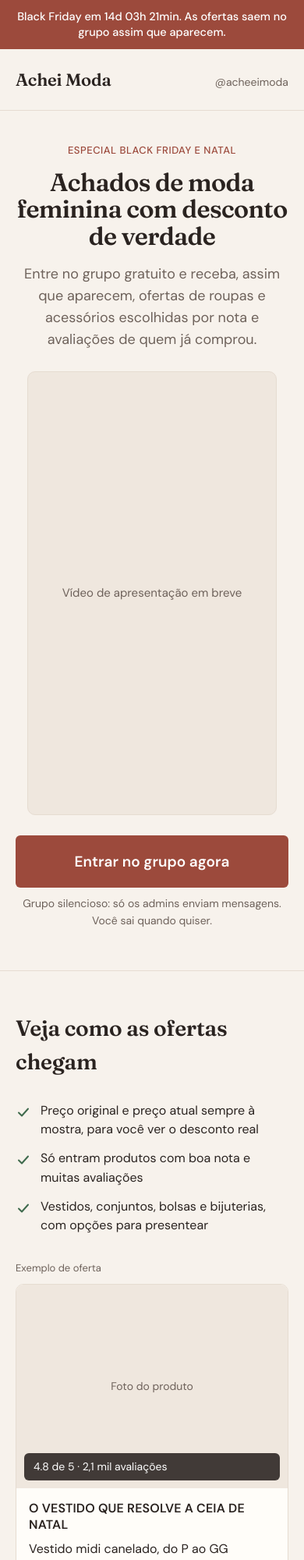
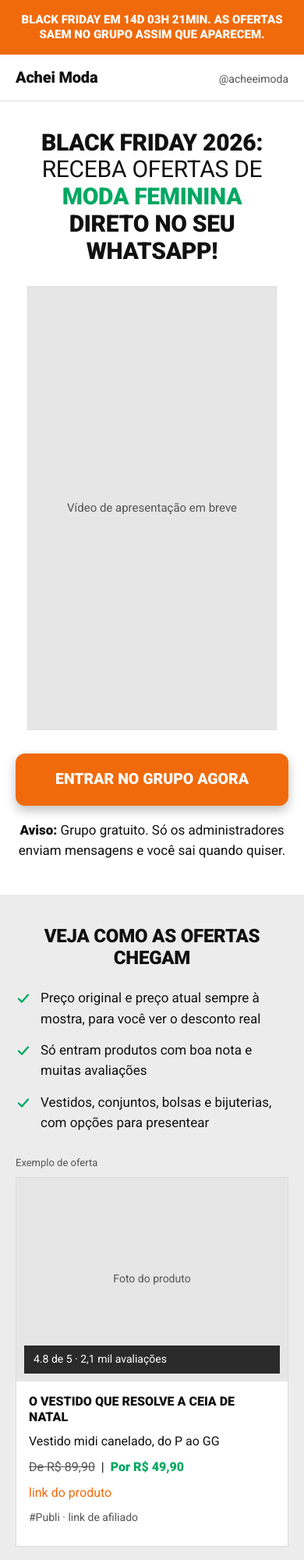
Before and after one commit to victortop7/acheeimoda, a website: page public/index.html in a window 390 px wide. Shown: the top 2000 px of the page at 78% size. Drawn offline with Linux system fonts and the light colour scheme; no server answers.

Commit message:
Visual novo: estilo da referencia (fundo branco, faixa laranja, titulo em caixa alta)
- Fundo branco, faixa laranja com contagem real, titulo com destaque verde
- Botao laranja grande, secao cinza com total real de membros e exemplo de oferta
- Espaco opcional para depoimentos reais (testimonialImages em config.js)
- Rodape em tres colunas com identificacao de pessoa fisica

Co-Authored-By: Claude Sonnet 5.5 <noreply@anthropic.com>

```diff
--- a/public/config.js
+++ b/public/config.js
@@ -3,9 +3,10 @@ window.SITE = {
   brand: 'Achei Moda',         // nome da marca
   instagram: 'acheeimoda',     // sem @. Vazio = não mostra
   metaPixelId: '',             // ID do pixel do Meta. Vazio = não carrega o pixel
-  ownerName: '',               // nome de quem responde pelo grupo (pessoa física), aparece nos Termos e na Privacidade
+  ownerName: '',               // nome de quem responde pelo grupo (pessoa física), aparece nos Termos, na Privacidade e no rodapé
   contactEmail: '',            // e-mail público de contato (LGPD e dúvidas)
   videoUrl: '',                // vídeo de apresentação (vertical). Aceita link do YouTube (watch, shorts, youtu.be) ou arquivo .mp4. Vazio = mostra o espaço reservado
+  testimonialImages: [],       // prints de depoimentos REAIS de participantes, com permissão. Ex.: ['/depoimentos/1.png', '/depoimentos/2.png']. Vazio = não mostra a seção
   showCounterFrom: 500,        // só mostra "mais de X pessoas" quando o total real passar disso
   showSlotsBelow: 150,         // só mostra "restam X vagas" quando o grupo atual tiver essa quantidade ou menos
   lastUpdate: '12/11/2026'     // data exibida nas páginas legais
--- a/public/index.html
+++ b/public/index.html
@@ -10,7 +10,7 @@
   <meta property="og:type" content="website">
   <link rel="preconnect" href="https://fonts.googleapis.com">
   <link rel="preconnect" href="https://fonts.gstatic.com" crossorigin>
-  <link href="https://fonts.googleapis.com/css2?family=DM+Sans:opsz,wght@9..40,400;9..40,500;9..40,600&family=Fraunces:opsz,wght@9..144,500;9..144,600&display=swap" rel="stylesheet">
+  <link href="https://fonts.googleapis.com/css2?family=Roboto:wght@400;500;700;900&display=swap" rel="stylesheet">
   <link rel="stylesheet" href="/style.css">
   <script src="/config.js"></script>
   <script>
@@ -41,35 +41,46 @@
   <main>
     <section class="hero-centro">
       <div class="wrap-estreito">
-        <span class="selo">Especial Black Friday e Natal</span>
-        <h1>Achados de moda feminina com desconto de verdade</h1>
-        <p class="sub">Entre no grupo gratuito e receba, assim que aparecem, ofertas de roupas e acessórios escolhidas por nota e avaliações de quem já comprou.</p>
+        <h1>
+          <span>Black Friday 2026:</span>
+          <span class="h1-b">receba ofertas de</span>
+          <span class="h1-verde">moda feminina</span>
+          <span>direto no seu WhatsApp!</span>
+        </h1>
 
         <!-- Espaço do vídeo (vertical). Defina videoUrl em config.js -->
         <div class="video-slot" id="video-slot" aria-label="Vídeo de apresentação"></div>
 
         <a class="btn btn-grande" id="entrar" href="/obrigado">Entrar no grupo agora</a>
-        <p class="vagas" id="vagas" hidden></p>
-        <p class="nota-btn">Grupo silencioso: só os admins enviam mensagens. Você sai quando quiser.</p>
-        <p class="contador" id="contador" hidden></p>
+        <p class="aviso"><strong>Aviso:</strong> <span id="aviso-texto">Grupo gratuito. Só os administradores enviam mensagens e você sai quando quiser.</span></p>
       </div>
     </section>
 
-    <section class="exemplo">
+    <section class="prova">
       <div class="wrap">
+        <div class="prova-bloco" id="contador-bloco" hidden>
+          <p class="contador-grande" id="contador-texto"></p>
+        </div>
+
+        <div class="prova-bloco" id="depoimentos-bloco" hidden>
+          <h2>O que dizem quem já entrou</h2>
+          <div class="depoimentos" id="depoimentos"></div>
+        </div>
+
+        <div class="prova-bloco">
           <h2>Veja como as ofertas chegam</h2>
           <div class="exemplo-grid">
             <ul class="lista">
               <li>
-              <svg width="20" height="20" viewBox="0 0 20 20" fill="none" aria-hidden="true"><path d="M4 10.5l4 4 8-9" stroke="currentColor" stroke-width="2" stroke-linecap="round" stroke-linejoin="round"/></svg>
+                <svg width="20" height="20" viewBox="0 0 20 20" fill="none" aria-hidden="true"><path d="M4 10.5l4 4 8-9" stroke="currentColor" stroke-width="2.4" stroke-linecap="round" stroke-linejoin="round"/></svg>
                 <span>Preço original e preço atual sempre à mostra, para você ver o desconto real</span>
               </li>
               <li>
-              <svg width="20" height="20" viewBox="0 0 20 20" fill="none" aria-hidden="true"><path d="M4 10.5l4 4 8-9" stroke="currentColor" stroke-width="2" stroke-linecap="round" stroke-linejoin="round"/></svg>
+                <svg width="20" height="20" viewBox="0 0 20 20" fill="none" aria-hidden="true"><path d="M4 10.5l4 4 8-9" stroke="currentColor" stroke-width="2.4" stroke-linecap="round" stroke-linejoin="round"/></svg>
                 <span>Só entram produtos com boa nota e muitas avaliações</span>
               </li>
               <li>
-              <svg width="20" height="20" viewBox="0 0 20 20" fill="none" aria-hidden="true"><path d="M4 10.5l4 4 8-9" stroke="currentColor" stroke-width="2" stroke-linecap="round" stroke-linejoin="round"/></svg>
+                <svg width="20" height="20" viewBox="0 0 20 20" fill="none" aria-hidden="true"><path d="M4 10.5l4 4 8-9" stroke="currentColor" stroke-width="2.4" stroke-linecap="round" stroke-linejoin="round"/></svg>
                 <span>Vestidos, conjuntos, bolsas e bijuterias, com opções para presentear</span>
               </li>
             </ul>
@@ -87,6 +98,7 @@
                   <p><span class="de">De R$ 89,90</span> &nbsp;|&nbsp; <span class="por">Por R$ 49,90</span></p>
                   <p class="link-falso">link do produto</p>
                   <p class="tag">#Publi &middot; link de afiliado</p>
+                </div>
               </div>
             </div>
           </div>
@@ -155,13 +167,17 @@
     </section>
   </main>
 
+  <div class="aviso-legal">
+    <p>AVISO LEGAL: Alguns links divulgados são de afiliado e podemos receber uma comissão por compras feitas por eles, sem custo extra para você. Preços, estoque e descontos podem mudar a qualquer momento na loja, então confira sempre o valor final antes de comprar. Não garantimos economia em cada compra. Somos um grupo independente e não temos vínculo com as lojas divulgadas.</p>
+  </div>
+
   <footer class="rodape">
     <div class="wrap">
-      <p>Alguns links são de afiliado: podemos receber uma comissão por compras feitas por eles, sem custo extra para você.</p>
-      <p>Preços, estoque e descontos podem mudar a qualquer momento na loja. Confira sempre o valor final antes de comprar.</p>
-      <p>Somos um grupo independente e não temos vínculo com as lojas divulgadas.</p>
-      <p class="links-legais"><a href="/termos">Termos de Uso</a> &middot; <a href="/privacidade">Política de Privacidade</a></p>
-      <p id="contato" hidden></p>
+      <div class="rodape-3">
+        <a href="/termos">Termos de Uso</a>
+        <div class="ident" id="ident"></div>
+        <a href="/privacidade">Política de Privacidade</a>
+      </div>
     </div>
   </footer>
 
@@ -178,11 +194,22 @@
         a.textContent = '@' + site.instagram;
         a.hidden = false;
       }
+
+      // Identificação no rodapé (pessoa física, sem CNPJ): marca, responsável e contato, só o que estiver preenchido
+      (function ident() {
+        var box = document.getElementById('ident');
+        var nome = document.createElement('strong');
+        nome.textContent = site.brand || 'Achei Moda';
+        box.appendChild(nome);
+        if (site.ownerName) {
+          box.appendChild(document.createElement('br'));
+          box.appendChild(document.createTextNode('Responsável: ' + site.ownerName));
+        }
         if (site.contactEmail) {
-        var c = document.getElementById('contato');
-        c.textContent = 'Contato: ' + site.contactEmail;
-        c.hidden = false;
+          box.appendChild(document.createElement('br'));
+          box.appendChild(document.createTextNode(site.contactEmail));
         }
+      })();
 
       // Repassa utm_* e fbclid para as próximas páginas
       var qs = window.location.search;
@@ -225,6 +252,21 @@
         slot.hidden = true;
       })();
 
+      // Depoimentos reais (só aparecem se houver imagens em config.js)
+      (function depoimentos() {
+        var lista = site.testimonialImages || [];
+        if (!lista.length) return;
+        var box = document.getElementById('depoimentos');
+        lista.forEach(function (src) {
+          var img = document.createElement('img');
+          img.src = src;
+          img.alt = 'Depoimento de participante do grupo';
+          img.loading = 'lazy';
+          box.appendChild(img);
+        });
+        document.getElementById('depoimentos-bloco').hidden = false;
+      })();
+
       // Faixa de urgência com prazo REAL (horário de Brasília, UTC-3)
       (function faixa() {
         var prazos = [
@@ -254,16 +296,15 @@
         if (!d) return;
         var limiteVagas = site.showSlotsBelow || 150;
         if (typeof d.vagas === 'number' && d.vagas > 0 && d.vagas <= limiteVagas) {
-          var v = document.getElementById('vagas');
-          v.textContent = 'Restam ' + d.vagas + (d.vagas === 1 ? ' vaga' : ' vagas') + ' neste grupo. Quando ele lotar, abrimos outro.';
-          v.hidden = false;
+          document.getElementById('aviso-texto').textContent =
+            'Restam ' + d.vagas + (d.vagas === 1 ? ' vaga' : ' vagas') + ' neste grupo. Quando ele lotar, abrimos outro.';
         }
         var min = site.showCounterFrom || 500;
         if (typeof d.membros === 'number' && d.membros >= min) {
           var arred = Math.floor(d.membros / 100) * 100;
-          var el = document.getElementById('contador');
-          el.textContent = 'Mais de ' + arred.toLocaleString('pt-BR') + ' pessoas já participam dos nossos grupos.';
-          el.hidden = false;
+          document.getElementById('contador-texto').textContent =
+            'Já são mais de ' + arred.toLocaleString('pt-BR') + ' pessoas nos nossos grupos';
+          document.getElementById('contador-bloco').hidden = false;
         }
       }).catch(function () {});
     })();
--- a/public/style.css
+++ b/public/style.css
@@ -1,344 +1,195 @@
 :root {
-  --bg: #f7f2ec;
-  --surface: #fffdf9;
-  --ink: #2a2320;
-  --muted: #6e625b;
-  --line: #e6dcd1;
-  --accent: #9c4a3c;
-  --accent-hover: #843b2f;
-  --accent-soft: #f1e1dc;
-  --ok: #3f6a4d;
-  --serif: 'Fraunces', Georgia, serif;
-  --sans: 'DM Sans', system-ui, -apple-system, 'Segoe UI', sans-serif;
+  --bg: #ffffff;
+  --alt: #ececec;
+  --ink: #111111;
+  --muted: #555555;
+  --line: #dcdcdc;
+  --orange: #f06a0b;
+  --orange-dark: #d65a00;
+  --green: #00a862;
+  --font: 'Roboto', Arial, Helvetica, sans-serif;
 }
 
 * { box-sizing: border-box; }
-
 html { -webkit-text-size-adjust: 100%; }
 
 body {
   margin: 0;
-  font-family: var(--sans);
+  font-family: var(--font);
   font-size: 17px;
   line-height: 1.55;
   color: var(--ink);
   background: var(--bg);
 }
 
-.wrap {
-  width: 100%;
-  max-width: 1040px;
-  margin: 0 auto;
-  padding: 0 20px;
+.wrap { width: 100%; max-width: 1040px; margin: 0 auto; padding: 0 20px; }
+.wrap-estreito { width: 100%; max-width: 680px; margin: 0 auto; padding: 0 20px; }
+
+/* Faixa de urgência (prazo real) */
+.faixa {
+  background: var(--orange);
+  color: #fff;
+  text-align: center;
+  padding: 16px 16px;
+  font-size: clamp(15px, 3.8vw, 24px);
+  font-weight: 900;
+  text-transform: uppercase;
+  line-height: 1.25;
+  font-variant-numeric: tabular-nums;
 }
 
 /* Topo */
-.topo {
-  padding: 22px 0;
-  border-bottom: 1px solid var(--line);
-}
-.topo .wrap {
-  display: flex;
-  align-items: baseline;
-  justify-content: space-between;
-  gap: 16px;
-}
-.marca {
-  font-family: var(--serif);
-  font-size: 22px;
-  font-weight: 600;
-  letter-spacing: -0.01em;
-  color: var(--ink);
-  text-decoration: none;
-}
-.insta {
-  font-size: 14px;
-  color: var(--muted);
-  text-decoration: none;
-}
-.insta:hover { color: var(--accent); }
+.topo { padding: 14px 0; border-bottom: 1px solid var(--line); background: var(--bg); }
+.topo .wrap { display: flex; align-items: baseline; justify-content: space-between; gap: 16px; }
+.marca { font-size: 20px; font-weight: 900; letter-spacing: -0.01em; color: var(--ink); text-decoration: none; }
+.insta { font-size: 14px; color: var(--muted); text-decoration: none; }
+.insta:hover { color: var(--orange); }
 
 /* Hero */
-.hero {
-  padding: 44px 0 56px;
+.hero-centro { padding: 36px 0 44px; text-align: center; }
+
+h1 {
+  margin: 0 0 28px;
+  font-weight: 900;
+  font-size: clamp(30px, 7.4vw, 56px);
+  line-height: 1.16;
+  text-transform: uppercase;
+  letter-spacing: -0.01em;
 }
-.hero .wrap {
-  display: grid;
-  gap: 40px;
-}
-.selo {
-  display: inline-block;
-  font-size: 13px;
-  font-weight: 500;
-  letter-spacing: 0.04em;
-  text-transform: uppercase;
-  color: var(--accent);
-  margin-bottom: 14px;
-}
-h1 {
-  font-family: var(--serif);
-  font-weight: 600;
-  font-size: clamp(32px, 7vw, 52px);
-  line-height: 1.08;
-  letter-spacing: -0.02em;
-  margin: 0 0 18px;
-}
-.sub {
-  font-size: 18px;
-  color: var(--muted);
-  margin: 0 0 26px;
-  max-width: 34em;
-}
-
-.btn {
-  display: inline-block;
-  width: 100%;
-  text-align: center;
-  font-family: var(--sans);
-  font-size: 17px;
-  font-weight: 600;
-  color: #fff;
-  background: var(--accent);
-  border: 0;
-  border-radius: 6px;
-  padding: 16px 28px;
-  text-decoration: none;
-  cursor: pointer;
-  transition: background-color 0.15s ease;
-}
-.btn:hover { background: var(--accent-hover); }
-.btn:focus-visible { outline: 3px solid var(--ink); outline-offset: 3px; }
-
-.nota-btn {
-  margin: 12px 0 0;
-  font-size: 14px;
-  color: var(--muted);
-}
-
-.lista {
-  list-style: none;
-  padding: 0;
-  margin: 30px 0 0;
-  display: grid;
-  gap: 12px;
-}
-.lista li {
-  display: grid;
-  grid-template-columns: 22px 1fr;
-  gap: 10px;
-  align-items: start;
-  font-size: 16px;
-}
-.lista svg { margin-top: 4px; color: var(--ok); }
-
-/* Exemplo de oferta */
-.exemplo-rotulo {
-  font-size: 13px;
-  color: var(--muted);
-  margin: 0 0 10px;
-}
-.oferta {
-  background: var(--surface);
-  border: 1px solid var(--line);
-  border-radius: 10px;
-  overflow: hidden;
-  max-width: 380px;
-}
-.oferta-img {
-  aspect-ratio: 4 / 3;
-  background: #efe7de;
-  display: grid;
-  place-items: center;
-  color: var(--muted);
-  font-size: 14px;
-  position: relative;
-}
-.oferta-nota {
-  position: absolute;
-  left: 10px;
-  right: 10px;
-  bottom: 10px;
-  background: rgba(42, 35, 32, 0.88);
-  color: #fff;
-  border-radius: 6px;
-  padding: 7px 12px;
-  font-size: 14px;
-}
-.oferta-corpo { padding: 16px 16px 18px; font-size: 16px; }
-.oferta-gancho {
-  font-weight: 700;
-  text-transform: uppercase;
-  letter-spacing: 0.01em;
-  margin: 0 0 10px;
-  line-height: 1.3;
-}
-.oferta-corpo p { margin: 0 0 8px; }
-.de { color: var(--muted); text-decoration: line-through; }
-.por { font-weight: 700; color: var(--ok); }
-.link-falso { color: var(--accent); word-break: break-all; }
-.tag { color: var(--muted); font-size: 14px; }
-
-/* Como funciona */
-.passos {
-  border-top: 1px solid var(--line);
-  padding: 48px 0;
-  background: var(--surface);
-}
-h2 {
-  font-family: var(--serif);
-  font-weight: 600;
-  font-size: 28px;
-  letter-spacing: -0.01em;
-  margin: 0 0 28px;
-}
-.grid3 { display: grid; gap: 28px; }
-.passo-n {
-  font-family: var(--serif);
-  font-size: 34px;
-  color: var(--accent);
-  line-height: 1;
-  margin-bottom: 8px;
-}
-.passo h3 { font-size: 18px; margin: 0 0 6px; }
-.passo p { margin: 0; color: var(--muted); font-size: 16px; }
-
-/* Faixa de urgência */
-.faixa {
-  background: var(--accent);
-  color: #fff;
-  text-align: center;
-  padding: 11px 16px;
-  font-size: 14.5px;
-  font-weight: 500;
-  line-height: 1.4;
-  font-variant-numeric: tabular-nums;
-}
-
-/* Hero centralizado (formato: título, vídeo, botão) */
-.hero-centro { padding: 36px 0 52px; text-align: center; }
-.wrap-estreito { width: 100%; max-width: 640px; margin: 0 auto; padding: 0 20px; }
-.hero-centro .sub { margin-left: auto; margin-right: auto; }
+h1 span { display: block; }
+.h1-b { font-weight: 400; }
+.h1-verde { color: var(--green); }
 
 .video-slot {
   width: min(320px, 100%);
   aspect-ratio: 9 / 16;
-  margin: 0 auto 26px;
-  border-radius: 10px;
+  margin: 0 auto 30px;
   overflow: hidden;
-  background: #efe7de;
+  background: #e6e6e6;
   border: 1px solid var(--line);
 }
 .video-slot iframe,
 .video-slot video { width: 100%; height: 100%; border: 0; display: block; background: #000; }
-.video-vazio {
-  width: 100%;
-  height: 100%;
-  display: grid;
-  place-items: center;
-  padding: 20px;
-  color: var(--muted);
-  font-size: 15px;
+.video-vazio { width: 100%; height: 100%; display: grid; place-items: center; padding: 20px; color: var(--muted); font-size: 15px; }
+
+/* Botão */
+.btn {
+  display: inline-block;
+  font-family: var(--font);
+  font-weight: 900;
+  color: #fff;
+  background: var(--orange);
+  border: 0;
+  border-radius: 12px;
+  text-decoration: none;
+  text-align: center;
+  text-transform: uppercase;
+  cursor: pointer;
+  box-shadow: 0 6px 14px rgba(0, 0, 0, 0.25);
+  transition: background-color 0.15s ease, transform 0.15s ease;
 }
-
+.btn:hover { background: var(--orange-dark); }
+.btn:active { transform: translateY(1px); }
+.btn:focus-visible { outline: 3px solid var(--ink); outline-offset: 3px; }
 .btn-grande {
   display: block;
   width: 100%;
-  max-width: 420px;
+  max-width: 520px;
   margin: 0 auto;
-  padding: 19px 28px;
-  font-size: 19px;
+  padding: 18px 24px;
+  font-size: clamp(19px, 5vw, 26px);
 }
-.vagas {
-  margin: 14px 0 0;
-  font-size: 15px;
-  font-weight: 600;
-  color: var(--accent);
+
+.aviso { margin: 18px 0 0; font-size: 17px; }
+.aviso strong { font-weight: 900; }
+
+/* Seções */
+.prova { background: var(--alt); padding: 40px 0 48px; text-align: center; }
+.prova h2, .passos h2, .faq h2, .fecho h2 {
+  margin: 0 0 24px;
+  font-weight: 900;
+  font-size: clamp(24px, 5.6vw, 38px);
+  line-height: 1.15;
+  text-transform: uppercase;
+  letter-spacing: -0.01em;
 }
-.hero-centro .nota-btn { margin-top: 10px; }
+.depoimentos { display: grid; gap: 14px; justify-items: center; margin: 0 auto 36px; max-width: 640px; }
+.depoimentos img { width: 100%; height: auto; display: block; background: #fff; }
+.prova-bloco { margin-bottom: 36px; }
+.prova-bloco:last-child { margin-bottom: 0; }
 
-/* Exemplo de oferta */
-.exemplo { padding: 8px 0 52px; border-top: 1px solid var(--line); background: var(--bg); }
-.exemplo h2 { padding-top: 44px; }
-.exemplo-grid { display: grid; gap: 32px; }
-.exemplo .lista { margin-top: 0; }
+.exemplo-grid { display: grid; gap: 28px; max-width: 880px; margin: 0 auto; text-align: left; align-items: center; }
+.lista { list-style: none; padding: 0; margin: 0; display: grid; gap: 14px; }
+.lista li { display: grid; grid-template-columns: 22px 1fr; gap: 10px; align-items: start; font-size: 17px; }
+.lista svg { margin-top: 4px; color: var(--green); }
 
-/* Contador e FAQ */
-.contador {
-  margin: 10px 0 0;
-  font-size: 14px;
-  font-weight: 500;
-  color: var(--ok);
-}
-.faq { padding: 48px 0 8px; }
-.faq details {
-  border-top: 1px solid var(--line);
-  padding: 16px 0;
-}
-.faq details:last-of-type { border-bottom: 1px solid var(--line); }
-.faq summary {
-  cursor: pointer;
-  font-weight: 600;
-  font-size: 17px;
-  list-style: none;
-  display: flex;
-  justify-content: space-between;
-  gap: 16px;
-}
+.exemplo-rotulo { font-size: 13px; color: var(--muted); margin: 0 0 8px; }
+.oferta { background: #fff; border: 1px solid var(--line); overflow: hidden; max-width: 380px; margin: 0 auto; }
+.oferta-img { aspect-ratio: 4 / 3; background: #e6e6e6; display: grid; place-items: center; color: var(--muted); font-size: 14px; position: relative; }
+.oferta-nota { position: absolute; left: 10px; right: 10px; bottom: 10px; background: rgba(17, 17, 17, 0.88); color: #fff; padding: 7px 12px; font-size: 14px; }
+.oferta-corpo { padding: 16px 16px 18px; font-size: 16px; }
+.oferta-gancho { font-weight: 900; text-transform: uppercase; margin: 0 0 10px; line-height: 1.3; }
+.oferta-corpo p { margin: 0 0 8px; }
+.de { color: var(--muted); text-decoration: line-through; }
+.por { font-weight: 900; color: var(--green); }
+.link-falso { color: var(--orange); word-break: break-all; }
+.tag { color: var(--muted); font-size: 14px; }
+
+.contador-grande { font-size: clamp(22px, 5vw, 32px); font-weight: 900; text-transform: uppercase; line-height: 1.2; margin: 0 0 8px; }
+
+.passos { background: var(--bg); padding: 48px 0; text-align: center; }
+.grid3 { display: grid; gap: 28px; max-width: 880px; margin: 0 auto; text-align: left; }
+.passo-n { font-size: 38px; font-weight: 900; color: var(--orange); line-height: 1; margin-bottom: 8px; }
+.passo h3 { font-size: 18px; margin: 0 0 6px; font-weight: 700; }
+.passo p { margin: 0; color: var(--muted); font-size: 16px; }
+
+.faq { background: var(--alt); padding: 48px 0 40px; }
+.faq h2 { text-align: center; }
+.faq details { border-top: 1px solid #c9c9c9; padding: 16px 0; max-width: 760px; margin: 0 auto; }
+.faq details:last-of-type { border-bottom: 1px solid #c9c9c9; }
+.faq summary { cursor: pointer; font-weight: 700; font-size: 17px; list-style: none; display: flex; justify-content: space-between; gap: 16px; }
 .faq summary::-webkit-details-marker { display: none; }
-.faq summary::after { content: '+'; color: var(--accent); font-size: 22px; line-height: 1; }
+.faq summary::after { content: '+'; color: var(--orange); font-size: 24px; line-height: 1; font-weight: 900; }
 .faq details[open] summary::after { content: '\2212'; }
-.faq details p { margin: 10px 0 0; color: var(--muted); font-size: 16px; max-width: 42em; }
+.faq details p { margin: 10px 0 0; color: var(--muted); font-size: 16px; }
 
-.links-legais a, .rodape a { color: var(--muted); }
-.links-legais a:hover, .rodape a:hover { color: var(--accent); }
+.fecho { background: var(--bg); padding: 48px 0 52px; text-align: center; }
 
-/* Páginas legais */
+/* Aviso legal e rodapé */
+.aviso-legal { padding: 20px 0 8px; border-top: 1px solid var(--ink); margin-top: 0; }
+.aviso-legal p { margin: 0 auto; max-width: 1100px; font-size: 12px; line-height: 1.4; color: var(--ink); padding: 0 20px; }
+
+.rodape { padding: 28px 0 44px; background: var(--bg); }
+.rodape-3 { display: grid; gap: 22px; text-align: center; font-size: 17px; }
+.rodape-3 a { color: var(--ink); text-decoration: none; font-weight: 500; }
+.rodape-3 a:hover { color: var(--orange); }
+.ident { line-height: 1.45; }
+.ident strong { font-weight: 700; }
+
+/* Páginas legais e obrigado */
 .legal { max-width: 720px; margin: 0 auto; padding: 40px 20px 72px; }
-.legal h1 { font-size: clamp(28px, 6vw, 40px); margin-bottom: 8px; }
+.legal h1 { text-align: left; text-transform: none; font-size: clamp(28px, 6vw, 40px); margin-bottom: 8px; }
 .legal .atualizado { color: var(--muted); font-size: 14px; margin: 0 0 32px; }
-.legal h2 { font-size: 21px; margin: 32px 0 10px; }
+.legal h2 { font-size: 21px; margin: 32px 0 10px; font-weight: 700; }
 .legal p, .legal li { font-size: 16.5px; }
 .legal ul { padding-left: 20px; }
-.legal a { color: var(--accent); }
+.legal a { color: var(--orange); }
 .voltar { display: inline-block; margin-bottom: 24px; font-size: 14px; color: var(--muted); text-decoration: none; }
-.voltar:hover { color: var(--accent); }
+.voltar:hover { color: var(--orange); }
 
-/* Fechamento */
-.fecho { padding: 52px 0 60px; text-align: center; }
-.fecho .btn { max-width: 380px; }
-.fecho h2 { margin-bottom: 20px; }
-
-/* Rodapé */
-.rodape {
-  border-top: 1px solid var(--line);
-  padding: 26px 0 40px;
-  font-size: 13.5px;
-  color: var(--muted);
-}
-.rodape p { margin: 0 0 8px; max-width: 46em; }
-
-/* Página de obrigado */
-.centro {
-  min-height: 100vh;
-  display: grid;
-  place-items: center;
-  padding: 24px;
-  text-align: center;
-}
+.centro { min-height: 100vh; display: grid; place-items: center; padding: 24px; text-align: center; }
 .centro main { max-width: 420px; }
 .centro h1 { font-size: 30px; margin-bottom: 12px; }
 .centro p { color: var(--muted); margin: 0 0 20px; }
-.centro a { color: var(--accent); }
+.centro a:not(.btn) { color: var(--orange); }
+.centro .btn { padding: 16px 28px; font-size: 18px; }
 
 @media (min-width: 820px) {
-  .hero { padding: 72px 0 84px; }
-  .hero .wrap { grid-template-columns: 1.15fr 0.85fr; gap: 64px; align-items: center; }
-  .hero-centro { padding: 56px 0 72px; }
-  .exemplo-grid { grid-template-columns: 1fr 380px; gap: 64px; align-items: center; }
-  .btn { width: auto; min-width: 280px; }
-  .btn-grande { width: 100%; min-width: 0; }
+  .hero-centro { padding: 52px 0 60px; }
+  .exemplo-grid { grid-template-columns: 1fr 380px; gap: 56px; align-items: start; }
+  .exemplo-grid .lista { padding-top: 30px; }
   .grid3 { grid-template-columns: repeat(3, 1fr); gap: 40px; }
-  .oferta { margin-left: auto; }
+  .rodape-3 { grid-template-columns: 1fr 1.2fr 1fr; align-items: center; }
 }
 
 @media (prefers-reduced-motion: reduce) {
```
Also changed, not shown: public/obrigado.html (+1 -1 lines), public/privacidade.html (+1 -1 lines), public/termos.html (+1 -1 lines). Lines whose indentation alone changed are shown as unchanged.
